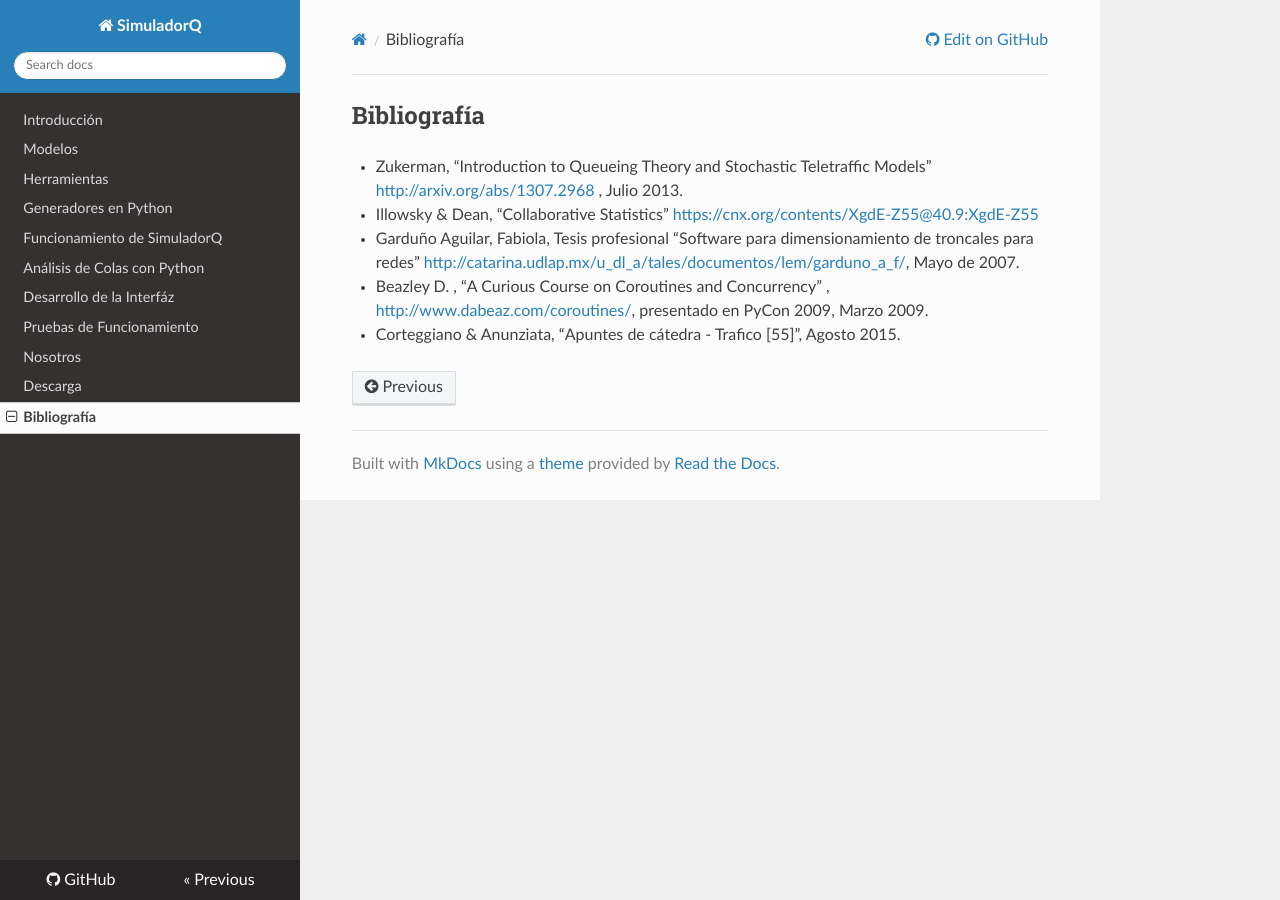
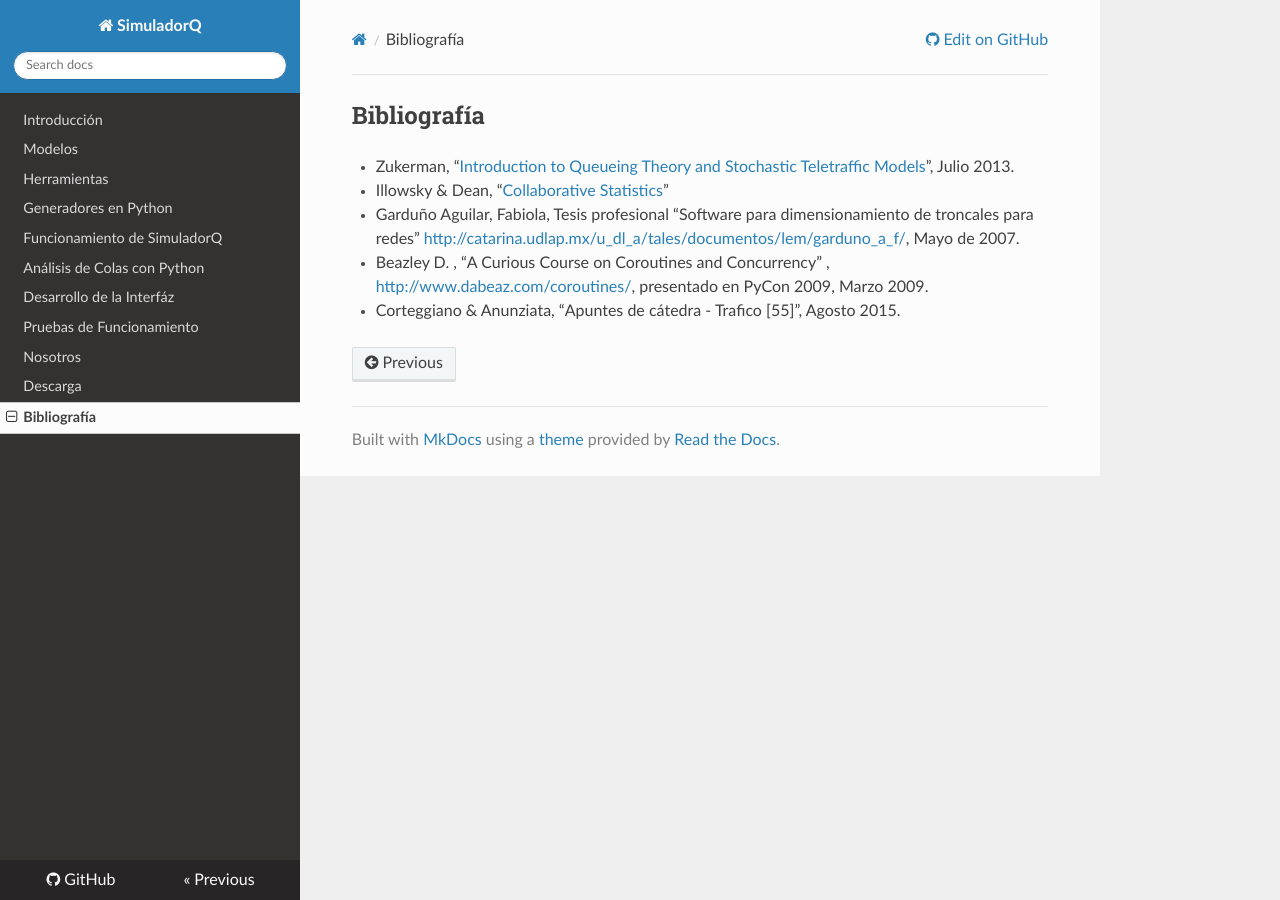
Before and after one commit to m-ibarra-arg/trafico, an MkDocs documentation site: the page built from docs/Bibliografia.md, in a window 1280 px wide. Built offline with MkDocs 1.6.1, drawn with Linux system fonts in a browser that asks for light colours; nearby versions of some CDN libraries; old or Windows-style settings are respelled for this version of MkDocs; some of the changed lines change nothing that is shown.

Commit message:
Uploaded by https://stackedit.io/

```diff
--- a/docs/Bibliografia.md
+++ b/docs/Bibliografia.md
@@ -1,11 +1,11 @@
 ## Bibliografía
 
-- Zukerman, "Introduction to Queueing Theory and Stochastic Teletraffic Models" [http://arxiv.org/abs/1307.2968](http://arxiv.org/abs/1307.2968) , Julio 2013.
-- Illowsky & Dean, "Collaborative Statistics" [https://cnx.org/contents/XgdE-Z55@40.9:XgdE-Z55](https://cnx.org/contents/XgdE-Z55@40.9:XgdE-Z55)
+- Zukerman, "[Introduction to Queueing Theory and Stochastic Teletraffic Models](http://arxiv.org/abs/1307.2968)", Julio 2013.
+- Illowsky & Dean, "[Collaborative Statistics](https://cnx.org/contents/XgdE-Z55@40.9:XgdE-Z55)"
 - Garduño Aguilar, Fabiola, Tesis profesional "Software para dimensionamiento de troncales para redes" [http://catarina.udlap.mx/u_dl_a/tales/documentos/lem/garduno_a_f/](http://catarina.udlap.mx/u_dl_a/tales/documentos/lem/garduno_a_f/), Mayo de 2007.
 - Beazley D. , "A Curious Course on Coroutines and Concurrency" , [http://www.dabeaz.com/coroutines/](http://www.dabeaz.com/coroutines/), presentado en PyCon 2009, Marzo 2009.
 - Corteggiano & Anunziata, "Apuntes de cátedra - Trafico [55]", Agosto 2015.
 
 <!--stackedit_data:
-eyJoaXN0b3J5IjpbLTg4MjYxNzQyOSwxNTE1NjExOTRdfQ==
+eyJoaXN0b3J5IjpbMTkwMzczNzk0NiwxNTE1NjExOTRdfQ==
 -->
```
